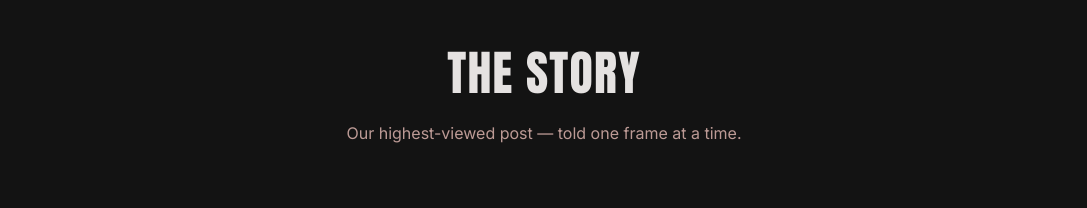
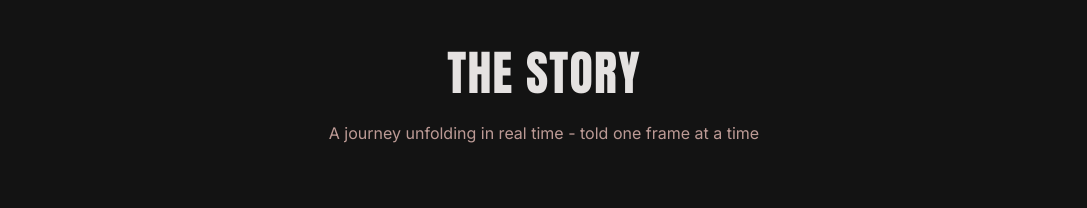
Before and after one commit to ShoaibMurtazaWb/Impossible-Cinematic, a Next.js app: page / in a window 1280 px wide. Shown: the part 2460-2668 px from the top of the page, without its empty margins (96-1183 px from the left). Built offline with nearby package versions, Linux system fonts and the light colour scheme; no server answers; grey boxes are pictures that could not be loaded.

Commit message:
Updated the story section subtitle

```diff
--- a/src/data/site-content.ts
+++ b/src/data/site-content.ts
@@ -193,7 +193,7 @@ export const siteContent = {
   },
   story: {
     title: "The Story",
-    subtitle: "Our highest-viewed post — told one frame at a time.",
+    subtitle: "A journey unfolding in real time - told one frame at a time",
     slides: [
       { image: assets.images.story.image1, caption: "THE STORY BEGINS" },
       {
```
